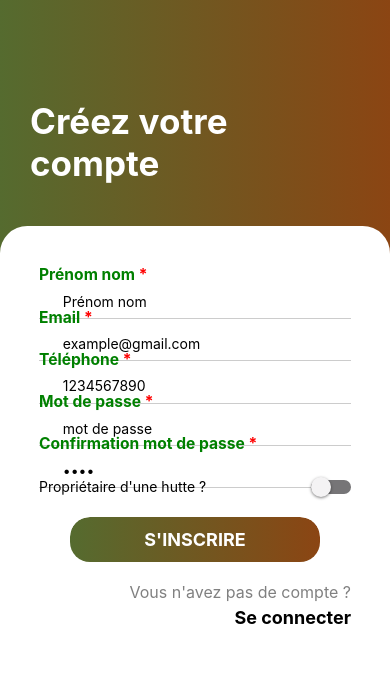
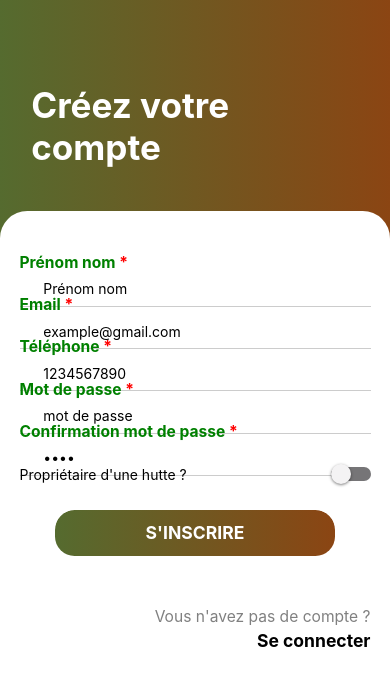
Before and after one commit to RobinInTheHoodd/Hunt-connect, a React Native app in the folder Hunt/: screen / in a window 390 px wide. Shown: the top 686 px of the page. Built offline with nearby package versions, Linux system fonts and the light colour scheme; some icons are missing.

Commit message:
Modification style SignUp

```diff
--- a/Hunt/view/sign/signUp/SignUpScreen.tsx
+++ b/Hunt/view/sign/signUp/SignUpScreen.tsx
@@ -27,10 +27,11 @@ import * as ImagePicker from "expo-image-picker";
 import { ScrollView } from "react-native-gesture-handler";
 import InputText from "../../../components/Input/InputText";
 import { UtilsSign } from "../../../service/sign/utils";
+import SignUpStyle from "./SignUpStyle";
 
 export default function SignUpScreen() {
   const { height, width } = useWindowDimensions();
-  const styles = SignInStyle(width, height);
+  const styles = SignUpStyle(width, height);
   const [signForm, setSignForm] = useState<SignUpForm>({
     fullName: "",
     fullNameTouched: false,
@@ -392,92 +393,3 @@ export default function SignUpScreen() {
     </GestureHandlerRootView>
   );
 }
-
-const SignInStyle = (width: number, height: number) =>
-  StyleSheet.create({
-    container: {
-      flex: 1,
-    },
-    gradient: {
-      flex: 1,
-    },
-    headerContainer: {
-      paddingHorizontal: 30,
-      paddingTop: 100,
-      alignItems: "flex-start",
-    },
-    headerText: {
-      fontSize: 35,
-      color: "white",
-      fontWeight: "bold",
-    },
-    whiteBackgroundContainer: {
-      backgroundColor: "white",
-      borderTopLeftRadius: width * 0.07,
-      borderTopRightRadius: width * 0.07,
-      marginTop: height * 0.05,
-      paddingTop: "10%",
-      flex: 1,
-      width: "100%",
-      padding: "10%",
-    },
-
-    input: {
-      flex: 1,
-      padding: 10,
-    },
-    icon: {
-      color: "#6D3358",
-      marginRight: 10,
-    },
-    button: {
-      padding: 0,
-      borderRadius: 20,
-      marginTop: 20,
-      paddingBottom: 10,
-      width: "80%",
-      alignSelf: "center",
-      overflow: "hidden",
-    },
-    buttonGradient: {
-      paddingVertical: 12,
-      paddingHorizontal: 36,
-      borderRadius: 20,
-      alignItems: "center",
-      justifyContent: "center",
-    },
-    buttonText: {
-      fontSize: 18,
-      color: "white",
-      fontWeight: "bold",
-    },
-    footerContainer: {
-      justifyContent: "flex-end",
-      alignItems: "flex-end",
-      paddingTop: 10,
-    },
-    footerText: {
-      fontSize: 16,
-      color: "gray",
-    },
-    signUpText: {
-      fontSize: 18,
-      color: "black",
-      marginTop: 5,
-      fontWeight: "bold",
-    },
-    switchContainer: {
-      flexDirection: "row",
-      justifyContent: "space-between",
-      alignItems: "center",
-    },
-    imageContainer: {
-      flex: 1,
-      justifyContent: "center",
-      alignItems: "center",
-    },
-    image: {
-      width: 350,
-      height: 250,
-    },
-  });
--- /dev/null
+++ b/Hunt/view/sign/signUp/SignUpStyle.ts
@@ -0,0 +1,92 @@
+import { StyleSheet } from "react-native";
+import SignUpScreen from "./SignUpScreen";
+
+const SignUpStyle = (screenWidth: number, screenHeight: number) =>
+  StyleSheet.create({
+    container: {
+      flex: 1,
+    },
+    gradient: {
+      flex: 1,
+    },
+    headerContainer: {
+      paddingHorizontal: screenWidth * 0.08,
+      paddingTop: screenHeight * 0.1,
+      alignItems: "flex-start",
+    },
+    headerText: {
+      fontSize: screenWidth * 0.09,
+      color: "white",
+      fontWeight: "bold",
+    },
+    whiteBackgroundContainer: {
+      backgroundColor: "white",
+      borderTopLeftRadius: screenWidth * 0.07,
+      borderTopRightRadius: screenWidth * 0.07,
+      marginTop: screenHeight * 0.05,
+      paddingTop: screenHeight * 0.05,
+      flex: 1,
+      width: "100%",
+      padding: screenWidth * 0.05,
+    },
+    input: {
+      flex: 1,
+      padding: screenWidth * 0.02,
+    },
+    icon: {
+      color: "#6D3358",
+      marginRight: screenWidth * 0.02,
+    },
+    button: {
+      padding: 0,
+      borderRadius: screenWidth * 0.05,
+      marginTop: screenHeight * 0.03,
+      paddingBottom: screenHeight * 0.01,
+      width: "80%",
+      alignSelf: "center",
+      overflow: "hidden",
+    },
+    buttonGradient: {
+      paddingVertical: screenHeight * 0.015,
+      paddingHorizontal: screenWidth * 0.09,
+      borderRadius: screenWidth * 0.05,
+      alignItems: "center",
+      justifyContent: "center",
+    },
+    buttonText: {
+      fontSize: screenWidth * 0.045,
+      color: "white",
+      fontWeight: "bold",
+    },
+    footerContainer: {
+      justifyContent: "flex-end",
+      alignItems: "flex-end",
+      paddingTop: screenHeight * 0.05,
+    },
+    footerText: {
+      fontSize: screenWidth * 0.04,
+      color: "gray",
+    },
+    signUpText: {
+      fontSize: screenWidth * 0.045,
+      color: "black",
+      marginTop: screenHeight * 0.005,
+      fontWeight: "bold",
+    },
+    switchContainer: {
+      flexDirection: "row",
+      justifyContent: "space-between",
+      alignItems: "center",
+    },
+    imageContainer: {
+      flex: 1,
+      justifyContent: "center",
+      alignItems: "center",
+    },
+    image: {
+      width: screenWidth * 0.9,
+      height: screenHeight * 0.3,
+    },
+  });
+
+export default SignUpStyle;
```
